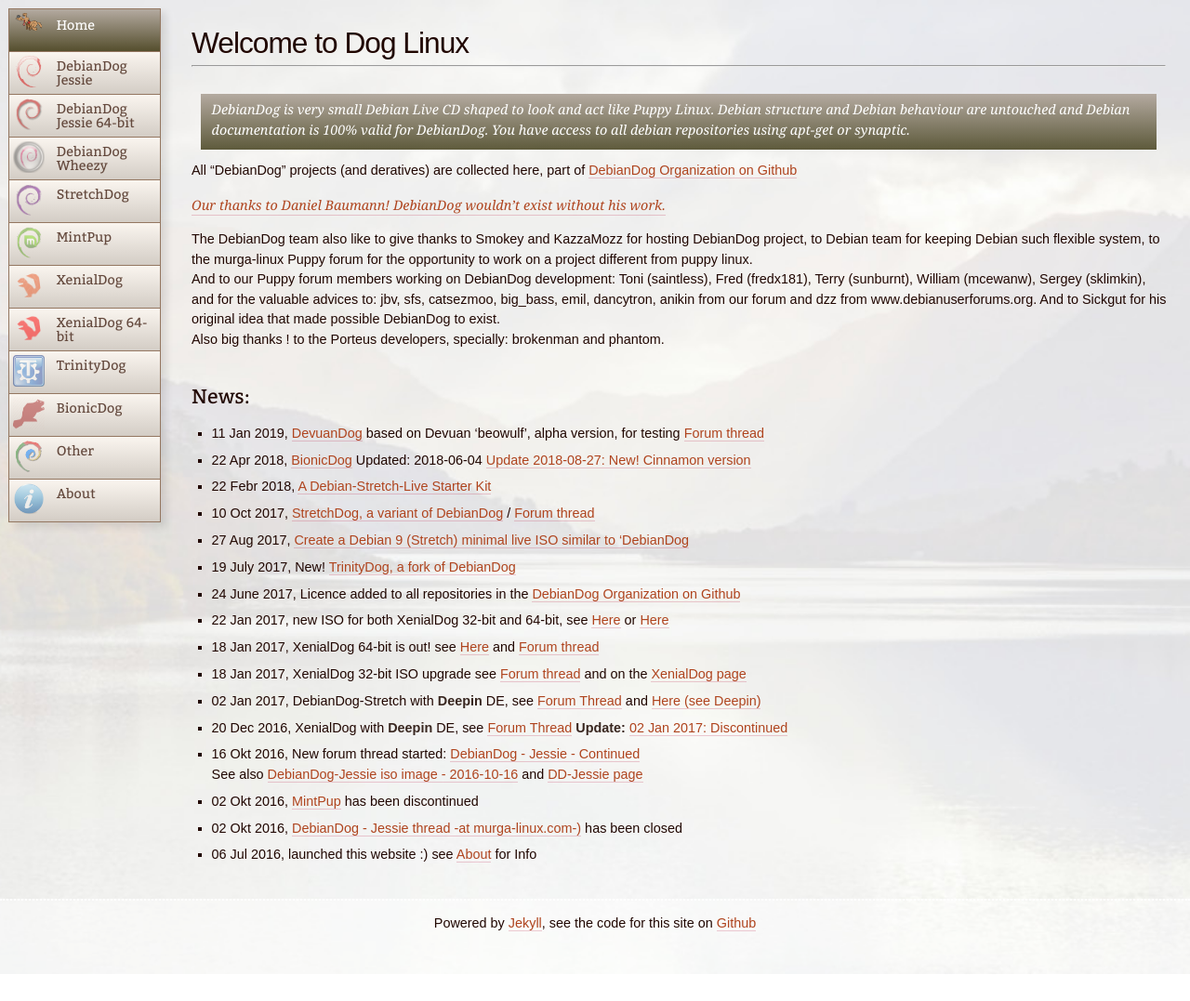
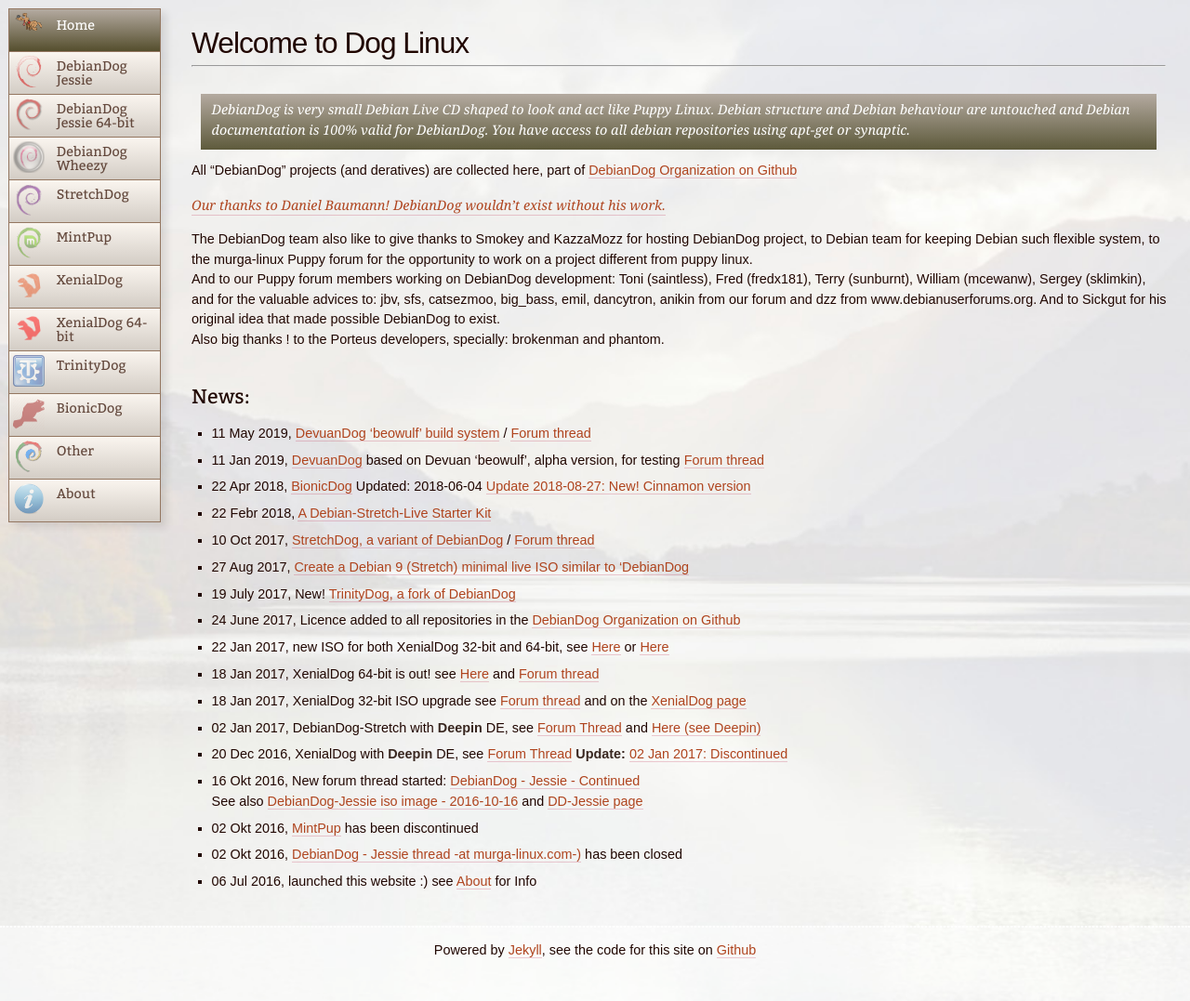
Before and after one commit to DebianDog/doglinux, a Jekyll site: the page built from index.md, in a window 1280 px wide and 1077 px high. Shown: the whole window at 93% size. Built offline with Jekyll 4.4.1, drawn with Linux system fonts in a browser that asks for light colours; comment, search, counter and statistics services are not loaded.

Commit message:
News, Devuandog build system

```diff
--- a/index.md
+++ b/index.md
@@ -21,6 +21,8 @@ Also big thanks ! to the Porteus developers, specially: brokenman and phantom.
 <br>
 
 ## News:
+
+ - 11 May 2019, [DevuanDog 'beowulf' build system](https://debiandog.github.io/MakeLive/Readme-build-devuandog-beowulf.html){:target="_blank"} / [Forum thread](http://murga-linux.com/puppy/viewtopic.php?t=116116){:target="_blank"}
 
  - 11 Jan 2019, [DevuanDog](https://github.com/DebianDog/DevuanDog/blob/master/README.md){:target="_blank"} based on Devuan 'beowulf', alpha version, for testing [Forum thread](http://murga-linux.com/puppy/viewtopic.php?t=115124){:target="_blank"}
 
```
